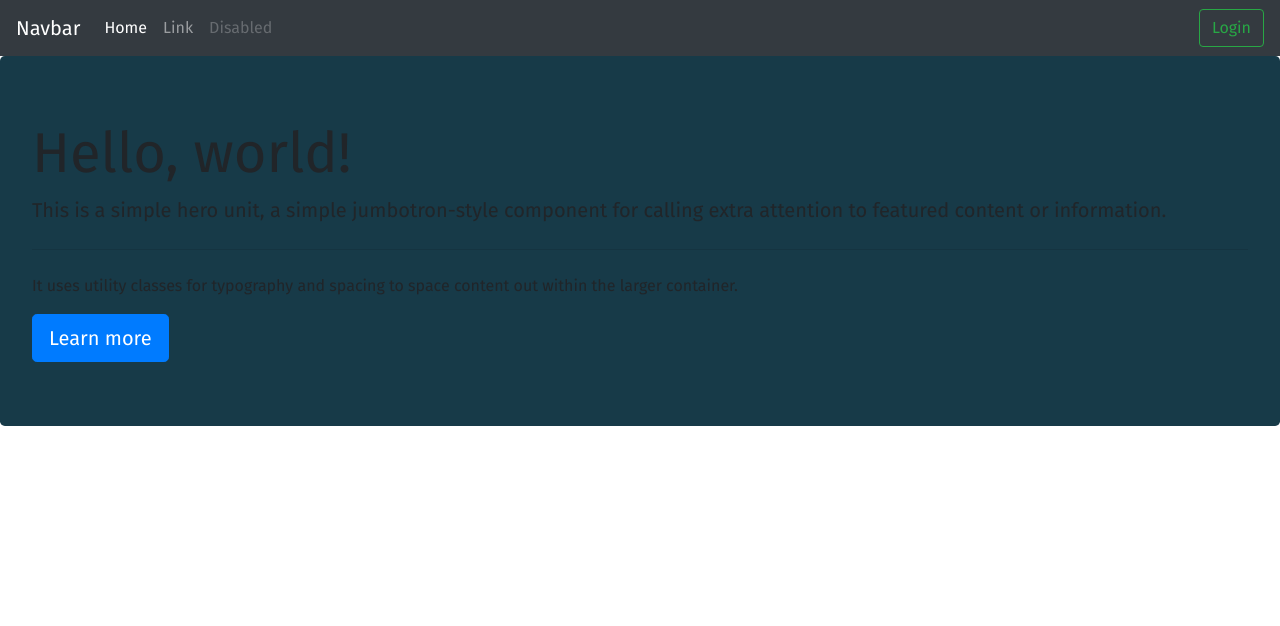
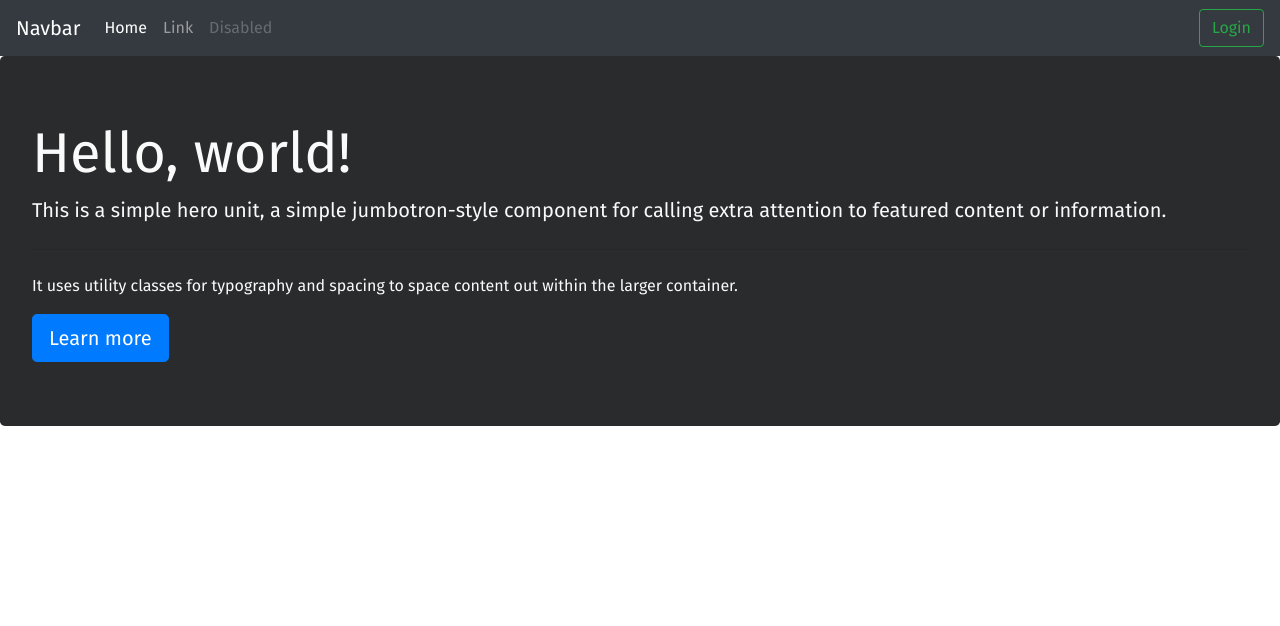
Before and after one commit to tdignan87/TraceSense, a Django app: page / in a window 1280 px wide. Shown: the top 626 px of the page. Run offline with Django 3.2, Linux system fonts and the light colour scheme; some libraries are stand-ins or nearby versions.

Commit message:
added styling to jumbotron

```diff
--- a/static/css/style.css
+++ b/static/css/style.css
@@ -2,7 +2,13 @@
 .main-navbar {
     padding-top: 1rem;
     padding-bottom: 1rem;
-    background-color: #173a48;
+    background-color: #292b2c;
+    color: #fafafa;
+}
+
+.navbar {
+    background-color: #292b2c;
+    color: #fafafa;
 }
 
 body {
@@ -10,5 +16,10 @@ body {
 }
 
 .jumbotron {
-    background-color: #173a48;
+    background-color: #292b2c;
+    color: #fafafa;
 }
+
+.jumbo-main-title {
+    font-size: 3.6rem;
+}
```
